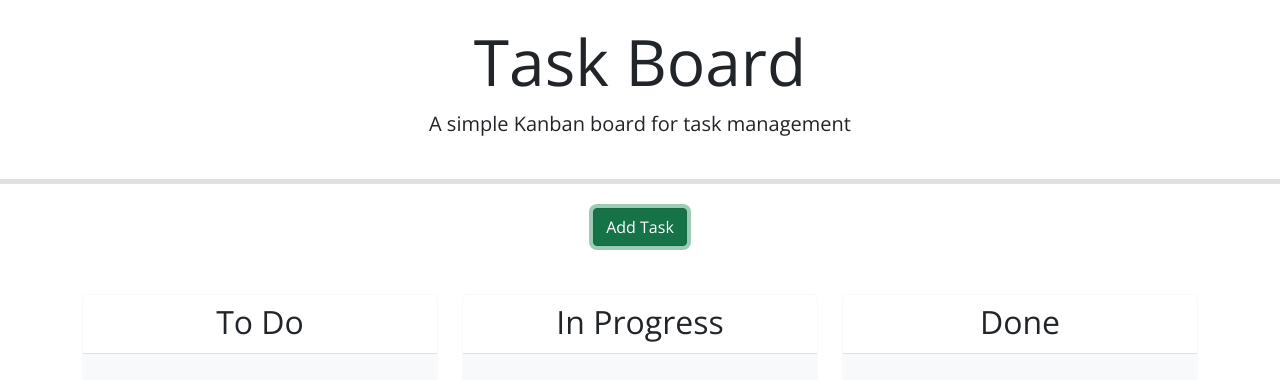
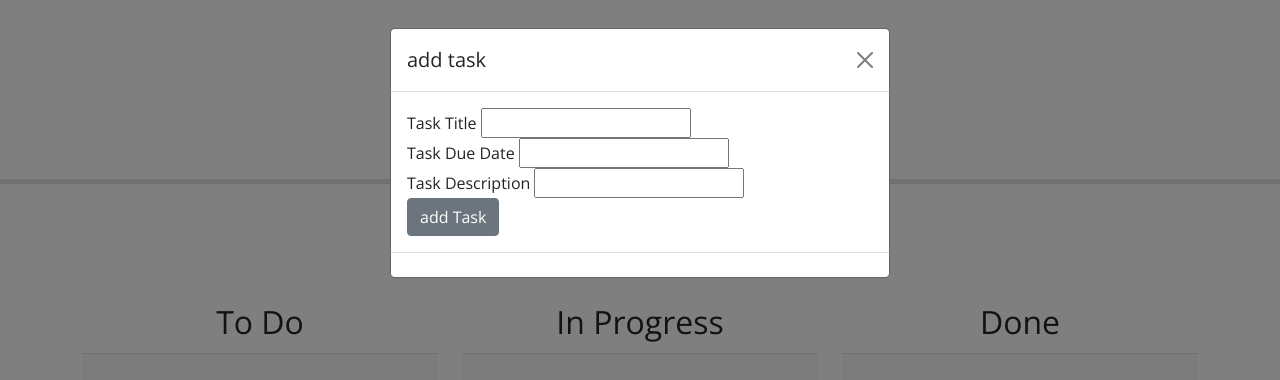
Before and after one commit to KaiBurgess/Task-Board, a plain HTML site: page index.html in a window 1280 px wide. Both pictures are taken after a click on the button "Add Task". Drawn offline with nearby package versions, Linux system fonts and the light colour scheme.

Commit message:
updated task board

```diff
--- a/assets/js/script.js
+++ b/assets/js/script.js
@@ -4,27 +4,74 @@ let nextId = JSON.parse(localStorage.getItem("nextId"));
 
 // Todo: create a function to generate a unique task id
 function generateTaskId() {
-
+    return Math.random().toString(36).substr(2, 9);
 }
+const uniqueID = generateTaskId();
+console.log(uniqueID);
 
 // Todo: create a function to create a task card
 function createTaskCard(task) {
+    // we need to dynmaically create new content (off of data -> task)
+
+    var card = $('div').attr('class', 'task-card draggable')
+    var title = $('h3').value(task.title);
+
+    // ADD/append the new elements onto the DOM
 
 }
 
 // Todo: create a function to render the task list and make cards draggable
 function renderTaskList() {
 
-}
+    // What events or tasks do we have to perform(?)
+
+    // Check for STORED data (?)
+    // [dataset] or []
+
+    // WE can create a CARD for each TASK in the dataset
+    var taskCards = createTaskCard(data)
+
+
+    // Make CARD Draggable and Droppable
+
+
+    // make cards draggable
+    $( ".draggable" ).draggable({
+        start: function( event, ui ) {}
+      });
+
+    // We need to PUT the new data INTO THE DOM
+      // --> BUT where should each piece of data be PLACED(?)
+      // What might we do to DETERMINE which COLUMN data belongs in(?)
+      // [{ status: 'to-do'}, { status: 'in-progress'}]
+  };
 
 // Todo: create a function to handle adding a new task
-function handleAddTask(event){
+function handleAddTask(event) {
+    // we prevent the dfautl BROWSER relaod action
+    event.preventDefault();
+    // so we can CAPTURE the user data
+    let task = document.querySelector("li");
+    let inputVal = document.getElementById("task").value;
+    task.innerHTML = inputVal;
 
+    // format our data(set)
+    var newTask = {
+        title: "",
+        taskDate: "",
+        description: "",
+        status: "to-do" // we add a starting or default value
+    }
+
+    createTaskCard()
 }
 
 // Todo: create a function to handle deleting a task
-function handleDeleteTask(event){
+function handleDeleteTask(event) {
+    // where do we need to make sure it is removed from(?)
 
+    // 1) we need to remove the DATA --> from localStorage
+    // 2) we need to remove it from the DOM
 }
 
 // Todo: create a function to handle dropping a task into a new status lane
@@ -34,5 +81,8 @@ function handleDrop(event, ui) {
 
 // Todo: when the page loads, render the task list, add event listeners, make lanes droppable, and make the due date field a date picker
 $(document).ready(function () {
+    $("#TDD").datepicker({ changeMonth: true, changeYear: true, dateFormat: "dd/mm/yy" })
+    $("#form").on("submit", handleAddTask)
+    renderTaskList()
 
 });
--- a/index.html
+++ b/index.html
@@ -25,6 +25,37 @@
       <button class="btn btn-success" data-bs-toggle="modal" data-bs-target="#formModal">Add Task</button>
     </div>
     <!-- Todo: Create a modal with a form to add tasks -->
+    <div class="modal fade" id="formModal" tabindex="-1" aria-labelledby="formModal" aria-hidden="true">
+      <div class="modal-dialog">
+        <div class="modal-content">
+          <div class="modal-header">
+            <h5 class="modal-title" id="formModalLabel">add task</h5>
+            <button type="button" class="btn-close" data-bs-dismiss="modal" aria-label="Close"></button>
+          </div>
+          <div class="modal-body">
+            <form id="form">
+              <div>
+                <label for="Ttitle">Task Title</label>
+                <input type="text" id="Ttitle" name="Ttitle">
+              </div>
+              <div>
+                <label for="TDD">Task Due Date</label>
+                <input type="text" id="TDD" name="TDD">
+              </div>
+              <div>
+                <label for="Tdescription">Task Description</label>
+                <input type="text" id="Tdescription" name="TDD">
+              </div>
+              <button type="submit" class="btn btn-secondary" data-bs-dismiss="modal">add Task</button>
+            </form>
+          </div>
+          <div class="modal-footer">
+
+
+          </div>
+        </div>
+      </div>
+    </div>
     <div class="row swim-lanes text-center justify-content-between">
       <div class="col-12 col-lg-4 d-flex">
         <div id="to-do" class="card border-light mb-3 lane flex-grow-1">
```
Also changed, not shown: 1 other file. Lines whose indentation alone changed are shown as unchanged.
